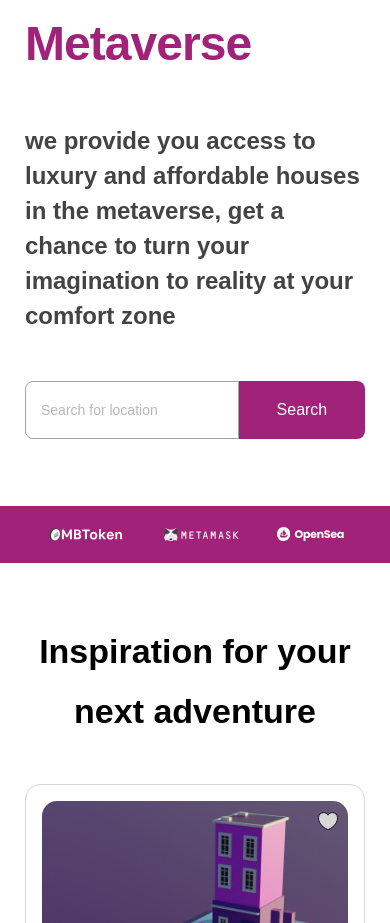
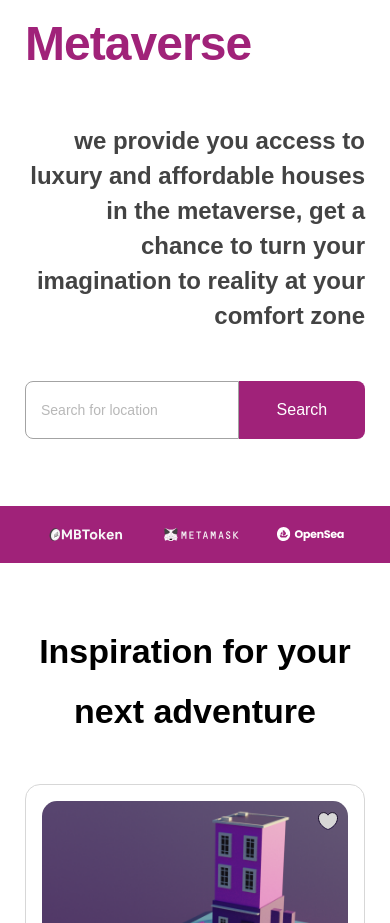
Before and after one commit to dExtinctedCoder/Hngi9Task3, a React (Vite) app: page / in a window 390 px wide. Shown: the part 850-1773 px from the top of the page. Built offline with nearby package versions, Linux system fonts and the light colour scheme; a web font is replaced by a local one.

Commit message:
style: align secondary text to thr right for mobile view

```diff
--- a/src/components/hero/hero.css
+++ b/src/components/hero/hero.css
@@ -98,6 +98,10 @@ form.hero__form {
     row-gap: 3rem;
     margin: 7.8125rem 0 4.1875rem;
   }
+
+  .hero__left h5 {
+    text-align: right;
+  }
 }
 
 @media screen and (max-width: 580px) {
```
